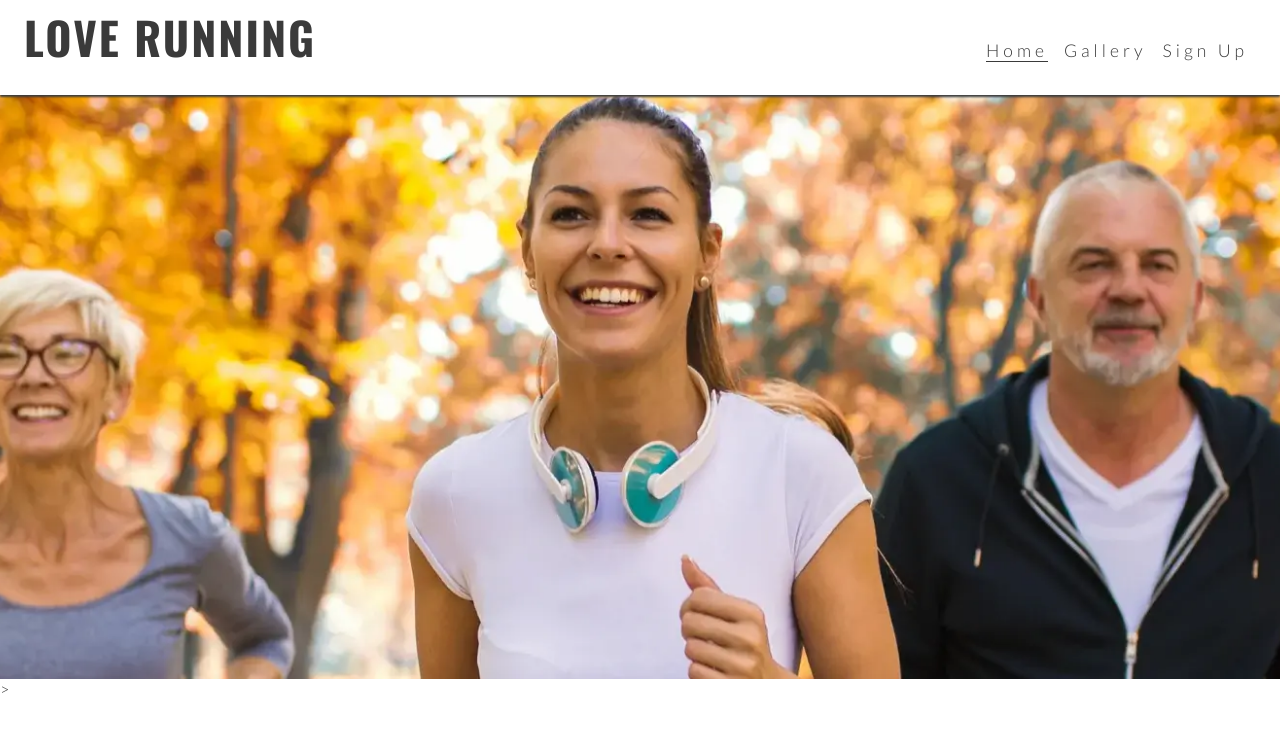
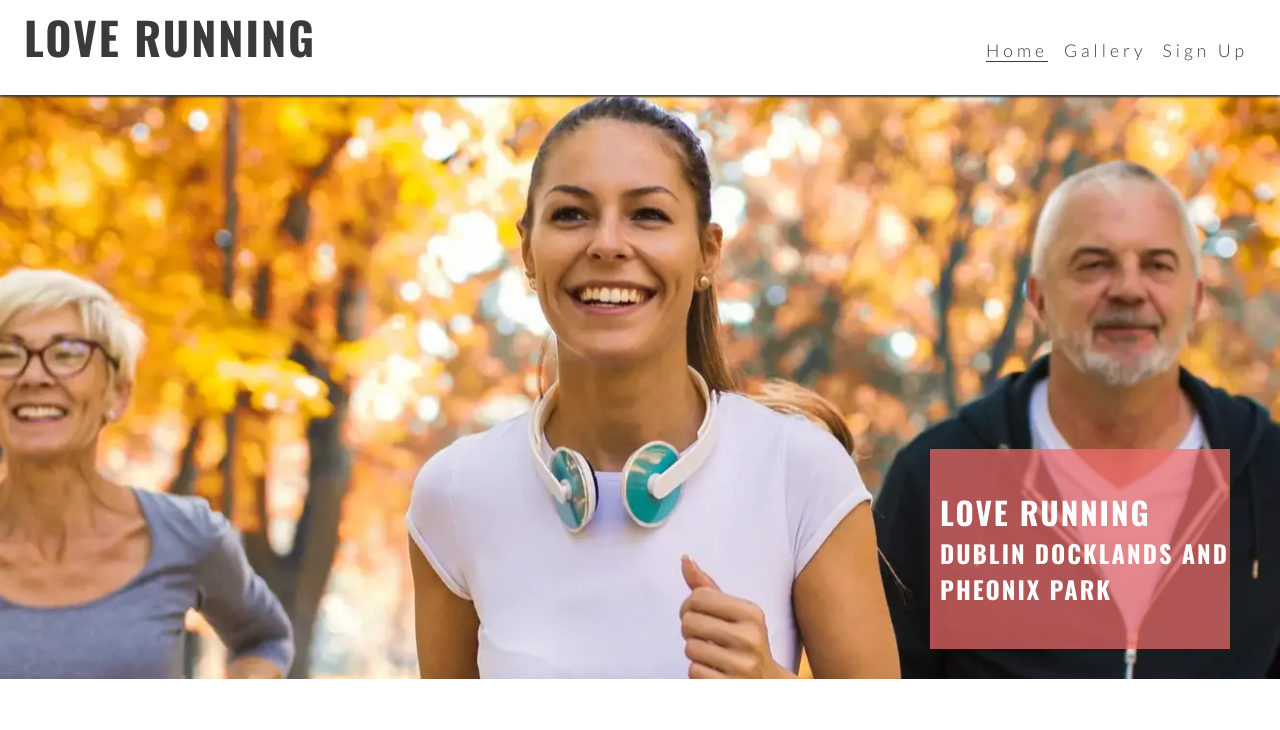
Before and after one commit to FaisalRD123/Love-Running-Project, a plain HTML site: page index.html in a window 1280 px wide. Shown: the top 730 px of the page. Drawn offline with nearby package versions, Linux system fonts and the light colour scheme.

Commit message:
Add cover text with club name and location

```diff
--- a/assets/css/style.css
+++ b/assets/css/style.css
@@ -18,6 +18,13 @@ body {
     font-family: 'Lato', sans-serif;
 }
 
+h1, h2, h3  {
+    font-family: 'Oswald', sans-serif;
+    text-transform: uppercase;
+    letter-spacing: 2px;
+    color: #3a3a3a;
+}
+
 /*header*/
 header {
     background-color: #ffffff;
@@ -34,13 +41,6 @@ header {
 header a {
     text-decoration: none;
     color: inherit;
-}
-
-h1 {
-    font-family: 'Oswald', sans-serif;
-    text-transform: uppercase;
-    letter-spacing: 2px;
-    color: #3a3a3a;
 }
 
 #menu {
@@ -91,13 +91,30 @@ main {
     margin-top: 47px;
 }
 
- /* Hero section */
+    /* Hero section */
 
  #hero {
     height: 600px;
     width: 100%;
     background: url("../images/hero-image.webp") no-repeat center center/cover;
+    position: relative;
 
+ }
+    /* Final rgba value sets the opacity so it is semi-transparent */
+ #cover-text {
+    background-color: rgba(241, 109, 107, .7);
+    font-size: 130%;
+    position: absolute;
+    bottom: 30px;
+    width: 80%;
+    min-height: 200px;
+    padding-top: 40px;
+    padding-left: 10px;
+
+ }
+
+ #cover-text > h2, #cover-text > h3 {
+    color: #ffffff;
  }
 
 /*footer*/
@@ -149,6 +166,12 @@ main {
         margin-top: 79px;
     }
 
+    /* Hero */
+    #cover-text {
+        width: 300px;
+        right: 50px;
+    }
+
 }
 
 /* Media query: Laptops and Desktops (992px and up) */
--- a/index.html
+++ b/index.html
@@ -39,7 +39,13 @@
 
     <!--Main-->
     <main>
-      <section id="hero"></section>>
+      <section id="hero">
+        <div id="cover-text">
+            <h2>Love Running</h2>
+            <h3>Dublin Docklands and Pheonix Park</h3>
+
+        </div>
+      </section>
     </main>
 
     <!--Footer-->
```
